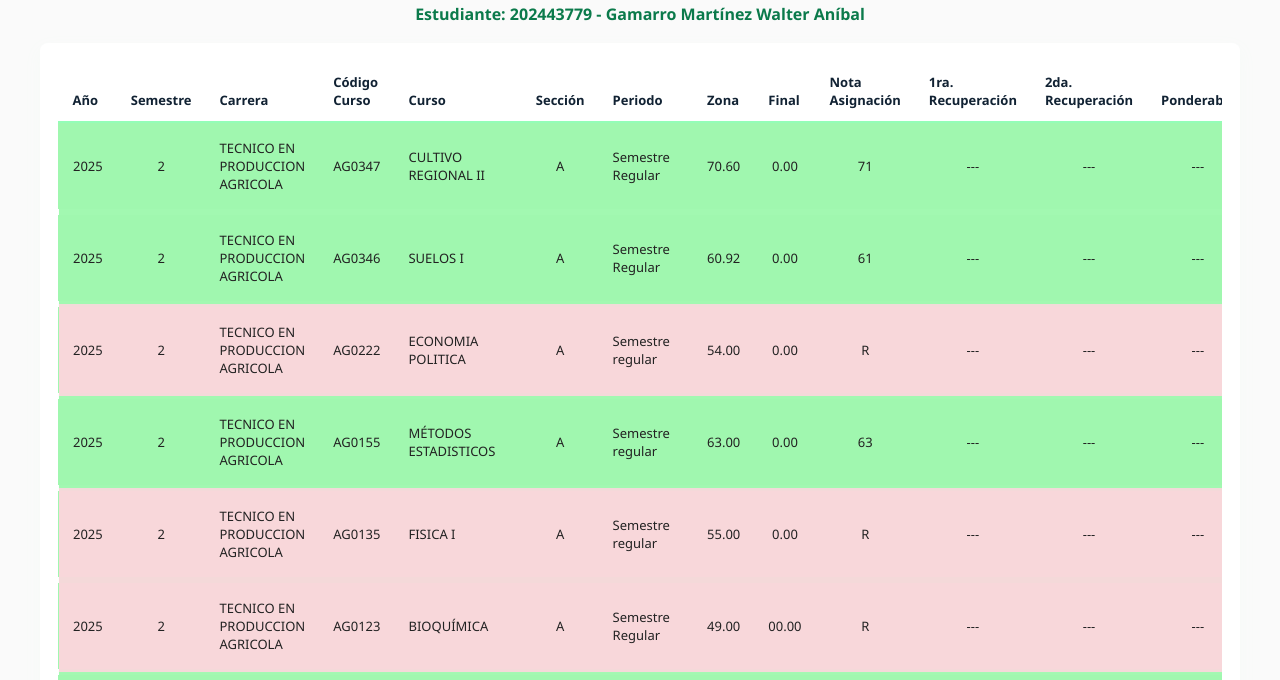
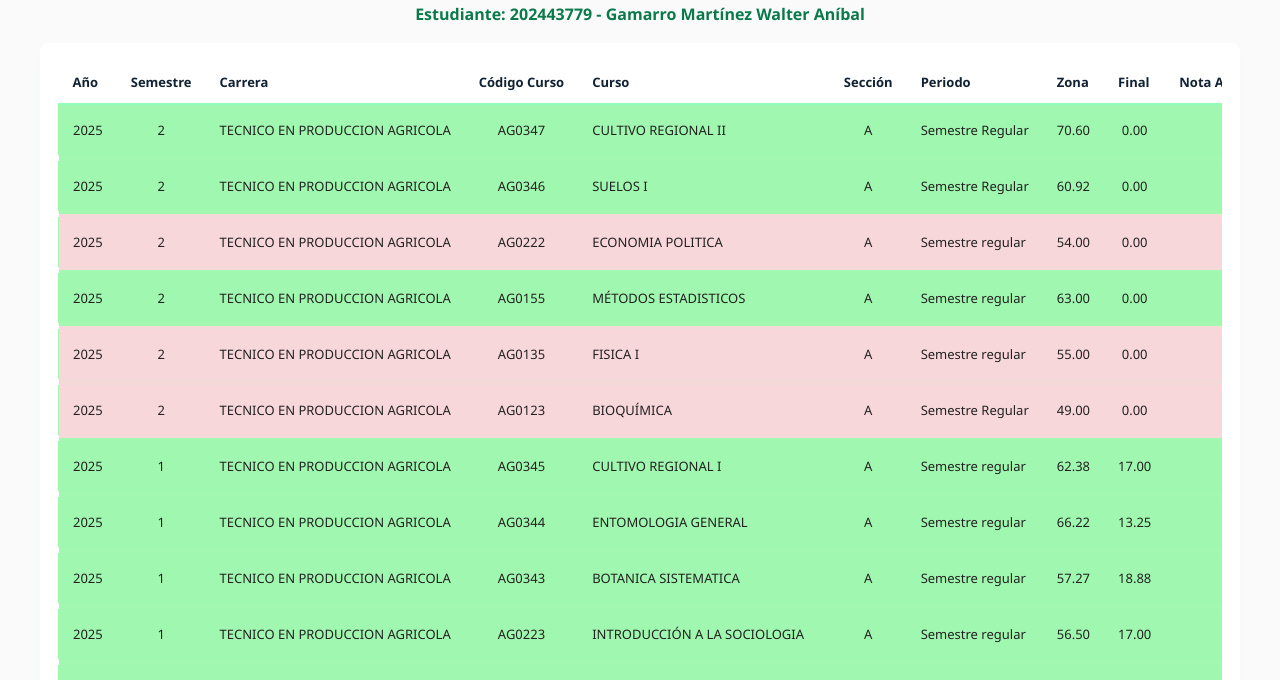
Before and after one commit to WilfredoAR22/Notas, a plain HTML site: page src/notas.html in a window 1280 px wide. Shown: the part 117-797 px from the top of the page. Drawn offline with Linux system fonts and the light colour scheme.

Commit message:
se corrige notas

```diff
--- a/src/notas.html
+++ b/src/notas.html
@@ -5,148 +5,198 @@
   <meta name="viewport" content="width=device-width,initial-scale=1" />
   <title>Cursos Asignados</title>
   <style>
-    /* Reset y tipografía */
     :root{
       --dark: #2b2b2b;
       --nav-shadow: rgba(0,0,0,0.5);
       --muted: #6b7280;
-      --green: #0b7a4b; /* nombre estudiante */
-      --card-bg: #a0f7af;
-      --row-bg: #a0f7af; /* rosa tenue */
+      --green: #0b7a4b;
+      --row-bg: #a0f7af;
       --row-border: #a0f7af;
-      --table-max-width: 980px;
       font-family: "Segoe UI", Roboto, Arial, sans-serif;
       color: #0b1220;
     }
-    html,body{ height:100%; margin:0; background:#fafafa; }
+
+    html, body {
+      height: 100%;
+      margin: 0;
+      background: #fafafa;
+    }
 
     /* Barra superior */
-    .topbar{
+    .topbar {
       background: linear-gradient(#2a2a2a, #1f1f1f);
-      color:white;
-      padding:10px 18px;
+      color: white;
+      padding: 10px 18px;
       box-shadow: 0 3px 8px var(--nav-shadow);
-      position:sticky;
-      top:0;
-      z-index:30;
+      position: sticky;
+      top: 0;
+      z-index: 30;
     }
-    .topbar .container{
-      max-width:1200px;
-      margin:0 auto;
-      display:flex;
-      align-items:center;
-      gap:14px;
+
+    .topbar .container {
+      max-width: 1200px;
+      margin: 0 auto;
+      display: flex;
+      align-items: center;
+      gap: 14px;
+      flex-wrap: wrap;
     }
-    .brand{
-      display:flex;
-      align-items:center;
-      gap:10px;
+
+    .brand {
+      display: flex;
+      align-items: center;
+      gap: 10px;
     }
-    .brand img{ width:36px; height:36px; border-radius:50%; object-fit:cover; }
-    .brand .title{ font-weight:700; letter-spacing:0.6px; }
 
-    .nav{
-      margin-left:24px;
-      display:flex;
-      gap:18px;
-      align-items:center;
-      font-size:14px;
+    .brand img {
+      width: 36px;
+      height: 36px;
+      border-radius: 50%;
+      object-fit: cover;
+    }
+
+    .brand .title {
+      font-weight: 700;
+      letter-spacing: 0.6px;
+    }
+
+    .nav {
+      margin-left: 24px;
+      display: flex;
+      gap: 18px;
+      align-items: center;
+      font-size: 14px;
       color: #ddd;
+      flex-wrap: wrap;
     }
-    .nav a{ color:inherit; text-decoration:none; opacity:0.9; }
-    .nav a:hover{ opacity:1; }
+
+    .nav a {
+      color: inherit;
+      text-decoration: none;
+      opacity: 0.9;
+    }
+
+    .nav a:hover {
+      opacity: 1;
+    }
 
     /* Contenedor central */
-    .page{
-      max-width:1200px;
-      margin:28px auto;
-      padding:0 18px;
+    .page {
+      max-width: 1200px;
+      margin: 28px auto;
+      padding: 0 18px;
     }
 
-    .header{
-      text-align:center;
-      margin-bottom:18px;
-    }
-    .header h1{
-      margin:0;
-      font-size:22px;
-      color:#225d7a;
-      font-weight:600;
-    }
-    .header p{
-      margin:6px 0 0;
-      color:var(--green);
-      font-weight:600;
+    .header {
+      text-align: center;
+      margin-bottom: 18px;
     }
 
-    /* Tabla contenedor */
-    .table-wrap{
+    .header h1 {
+      margin: 0;
+      font-size: 22px;
+      color: #225d7a;
+      font-weight: 600;
+    }
+
+    .header p {
+      margin: 6px 0 0;
+      color: var(--green);
+      font-weight: 600;
+    }
+
+    /* Contenedor de la tabla */
+    .table-wrap {
       background: white;
-      border-radius:8px;
-      padding:18px;
+      border-radius: 8px;
+      padding: 18px;
       box-shadow: 0 6px 18px rgba(179, 247, 205, 0.06);
     }
 
-    /* Scroll para tablas anchas */
-    .table-scroll{
-      overflow:auto;
+    /* Scroll horizontal */
+    .table-scroll {
+      overflow-x: auto;
+      overflow-y: hidden;
+      -webkit-overflow-scrolling: touch;
     }
 
-    table{
-      width:100%;
-      border-collapse:collapse;
-      min-width:1100px; /* fuerza scroll horizontal en pantallas pequeñas */
-      font-size:13px;
-    }
-    thead th{
-      text-align:left;
-      padding:12px 14px;
-      background:transparent;
-      color:#123;
-      font-weight:700;
-      border-bottom:2px solid #94fdb7;
-      vertical-align:bottom;
+    /* Estilo de la barra de desplazamiento */
+    .table-scroll::-webkit-scrollbar {
+      height: 8px;
     }
 
-    tbody tr{
-      background: var(--row-bg);
-      border:1px solid var(--row-border);
-    }
-    tbody tr + tr{
-      border-top:6px solid rgba(179, 247, 205, 0.06); /* separación fina entre tarjetas */
-    }
-    td{
-      padding:16px 14px;
-      vertical-align:middle;
-      color:#222222;
+    .table-scroll::-webkit-scrollbar-thumb {
+      background: #ccc;
+      border-radius: 4px;
     }
 
-    /* Columnes que deben centrarse o ser estrechas */
-    td.center{ text-align:center; white-space:nowrap; }
-    td.small{ width:70px; white-space:nowrap; text-align:center; }
-
-    /* Zebra suave: alterna sombras */
-    tbody tr:nth-child(odd){
-      box-shadow: inset 0 1px 0 rgba(179, 247, 205, 0.06);
+    .scroll-hint {
+      font-size: 13px;
+      color: #0b7a4b;
+      text-align: right;
+      margin-bottom: 6px;
+      font-style: italic;
     }
 
-    /* Responsividad: en pantallas muy pequeñas, cambiamo layout */
-    @media (max-width:760px){
-      .header h1{ font-size:18px; }
-      table{ font-size:12px; min-width:900px; }
-      .page{ padding:0 10px; }
+    table {
+      width: 100%;
+      border-collapse: collapse;
+      min-width: 1100px;
+      font-size: 13px;
     }
 
+    thead th {
+      text-align: left;
+      padding: 12px 14px;
+      background: transparent;
+      color: #123;
+      font-weight: 700;
+      border-bottom: 2px solid #94fdb7;
+      vertical-align: bottom;
+      white-space: nowrap;
+    }
 
+    tbody tr {
+      background: var(--row-bg);
+      border: 1px solid var(--row-border);
+    }
+
+    tbody tr + tr {
+      border-top: 6px solid rgba(179, 247, 205, 0.06);
+    }
+
+    td {
+      padding: 16px 14px;
+      vertical-align: middle;
+      color: #222222;
+      white-space: nowrap;
+    }
+
+    td.center { text-align: center; }
+    td.small { width: 70px; text-align: center; }
+
+    /* Ajustes responsivos */
+    @media (max-width: 900px) {
+      table { font-size: 12px; min-width: 850px; }
+      .header h1 { font-size: 20px; }
+    }
+
+    @media (max-width: 600px) {
+      table { font-size: 11px; min-width: 720px; }
+      .header h1 { font-size: 18px; }
+      .nav { font-size: 12px; gap: 10px; }
+    }
+
+    @media (max-width: 480px) {
+      table { min-width: 650px; }
+    }
   </style>
 </head>
 
 <body>
-
   <header class="topbar" role="banner">
     <div class="container">
       <div class="brand" aria-hidden="false">
-        <!-- Reemplaza esta ruta por tu logo real -->
         <img src="../img/lgo_usac.jpg" alt="Logo Universidad">
         <div class="title">CUNOR</div>
       </div>
@@ -168,11 +218,8 @@
     </section>
 
     <section class="table-wrap" aria-label="Cursos asignados">
-      <div class="table-scroll" role="region" aria-labelledby="titulo">
-        <table role="table" aria-describedby="descripcion-tabla">
-          <caption id="descripcion-tabla" style="display:none">
-            Lista de cursos asignados con año, semestre, carrera, código, curso, sección, periodo, zona, notas y recuperaciones.
-          </caption>
+      <div class="table-scroll">
+        <table role="table">
           <thead>
             <tr>
               <th>Año</th>
@@ -201,13 +248,12 @@
               <td class="center">A</td>
               <td>Semestre Regular</td>
               <td class="center">70.60</td>
-              <td class="center nota-final">0.00</td>
+              <td class="center">0.00</td>
               <td class="center">71</td>
               <td class="center">---</td>
               <td class="center">---</td>
-              <td class="center meta">---</td>
+              <td class="center">---</td>
             </tr>
-
             <tr>
               <td class="small center">2025</td>
               <td class="small center">2</td>
@@ -217,13 +263,12 @@
               <td class="center">A</td>
               <td>Semestre Regular</td>
               <td class="center">60.92</td>
-              <td class="center nota-final">0.00</td>
+              <td class="center">0.00</td>
               <td class="center">61</td>
               <td class="center">---</td>
               <td class="center">---</td>
-              <td class="center meta">---</td>
+              <td class="center">---</td>
             </tr>
-
             <tr style="background-color:#f8d7da;">
               <td class="small center">2025</td>
               <td class="small center">2</td>
@@ -233,13 +278,12 @@
               <td class="center">A</td>
               <td>Semestre regular</td>
               <td class="center">54.00</td>
-              <td class="center nota-final">0.00</td>
+              <td class="center">0.00</td>
               <td class="center">R</td>
               <td class="center">---</td>
               <td class="center">---</td>
-              <td class="center meta">---</td>
+              <td class="center">---</td>
             </tr>
-
             <tr>
               <td class="small center">2025</td>
               <td class="small center">2</td>
@@ -249,13 +293,12 @@
               <td class="center">A</td>
               <td>Semestre regular</td>
               <td class="center">63.00</td>
-              <td class="center nota-final">0.00</td>
+              <td class="center">0.00</td>
               <td class="center">63</td>
               <td class="center">---</td>
               <td class="center">---</td>
-              <td class="center meta">---</td>
+              <td class="center">---</td>
             </tr>
-
             <tr style="background-color:#f8d7da;">
               <td class="small center">2025</td>
               <td class="small center">2</td>
@@ -265,13 +308,12 @@
               <td class="center">A</td>
               <td>Semestre regular</td>
               <td class="center">55.00</td>
-              <td class="center nota-final">0.00</td>
+              <td class="center">0.00</td>
               <td class="center">R</td>
               <td class="center">---</td>
               <td class="center">---</td>
-              <td class="center meta">---</td>
+              <td class="center">---</td>
             </tr>
-
             <tr style="background-color:#f8d7da;">
               <td class="small center">2025</td>
               <td class="small center">2</td>
@@ -281,12 +323,13 @@
               <td class="center">A</td>
               <td>Semestre Regular</td>
               <td class="center">49.00</td>
-              <td class="center nota-final">00.00</td>
+              <td class="center">0.00</td>
               <td class="center">R</td>
               <td class="center">---</td>
               <td class="center">---</td>
-              <td class="center meta">---</td>
+              <td class="center">---</td>
             </tr>
+
             <!-- 2025 1 -->
             <tr>
               <td class="center small">2025</td>
@@ -303,7 +346,6 @@
               <td class="center">---</td>
               <td class="center">---</td>
             </tr>
-
             <tr>
               <td class="center small">2025</td>
               <td class="center small">1</td>
@@ -319,7 +361,6 @@
               <td class="center">---</td>
               <td class="center">---</td>
             </tr>
-
             <tr>
               <td class="center small">2025</td>
               <td class="center small">1</td>
@@ -335,7 +376,6 @@
               <td class="center">---</td>
               <td class="center">---</td>
             </tr>
-
             <tr>
               <td class="center small">2025</td>
               <td class="center small">1</td>
@@ -351,7 +391,6 @@
               <td class="center">---</td>
               <td class="center">---</td>
             </tr>
-
             <tr>
               <td class="center small">2025</td>
               <td class="center small">1</td>
@@ -367,7 +406,6 @@
               <td class="center">---</td>
               <td class="center">---</td>
             </tr>
-
             <tr>
               <td class="center small">2025</td>
               <td class="center small">1</td>
@@ -400,7 +438,6 @@
               <td class="center">---</td>
               <td class="center">---</td>
             </tr>
-
             <tr>
               <td class="center small">2024</td>
               <td class="center small">2</td>
@@ -416,7 +453,6 @@
               <td class="center">---</td>
               <td class="center">---</td>
             </tr>
-
             <tr>
               <td class="center small">2024</td>
               <td class="center small">2</td>
@@ -432,7 +468,6 @@
               <td class="center">---</td>
               <td class="center">---</td>
             </tr>
-
             <tr>
               <td class="center small">2024</td>
               <td class="center small">2</td>
@@ -448,7 +483,6 @@
               <td class="center">---</td>
               <td class="center">---</td>
             </tr>
-
             <tr>
               <td class="center small">2024</td>
               <td class="center small">2</td>
@@ -464,7 +498,6 @@
               <td class="center">---</td>
               <td class="center">---</td>
             </tr>
-
             <tr>
               <td class="center small">2024</td>
               <td class="center small">2</td>
@@ -482,7 +515,7 @@
             </tr>
 
             <!-- 2024 1 -->
- <tr> <!-- 💢 Color rojo suave para la reprobada -->
+            <tr>
               <td class="center small">2024</td>
               <td class="center small">1</td>
               <td>TECNICO EN PRODUCCION AGRICOLA</td>
@@ -497,7 +530,6 @@
               <td class="center">---</td>
               <td class="center">---</td>
             </tr>
-
             <tr>
               <td class="center small">2024</td>
               <td class="center small">1</td>
@@ -513,7 +545,6 @@
               <td class="center">---</td>
               <td class="center">---</td>
             </tr>
-
             <tr>
               <td class="center small">2024</td>
               <td class="center small">1</td>
@@ -529,7 +560,6 @@
               <td class="center">---</td>
               <td class="center">---</td>
             </tr>
-
             <tr>
               <td class="center small">2024</td>
               <td class="center small">1</td>
@@ -545,8 +575,7 @@
               <td class="center">---</td>
               <td class="center">---</td>
             </tr>
-
-<tr >
+            <tr>
               <td class="center small">2024</td>
               <td class="center small">1</td>
               <td>TECNICO EN PRODUCCION AGRICOLA</td>
@@ -561,8 +590,7 @@
               <td class="center">---</td>
               <td class="center">---</td>
             </tr>
-
-<tr >
+            <tr>
               <td class="center small">2024</td>
               <td class="center small">1</td>
               <td>TECNICO EN PRODUCCION AGRICOLA</td>
@@ -582,8 +610,5 @@
       </div>
     </section>
   </main>
-
-
-
 </body>
 </html>
```
Lines whose indentation alone changed are shown as unchanged.
